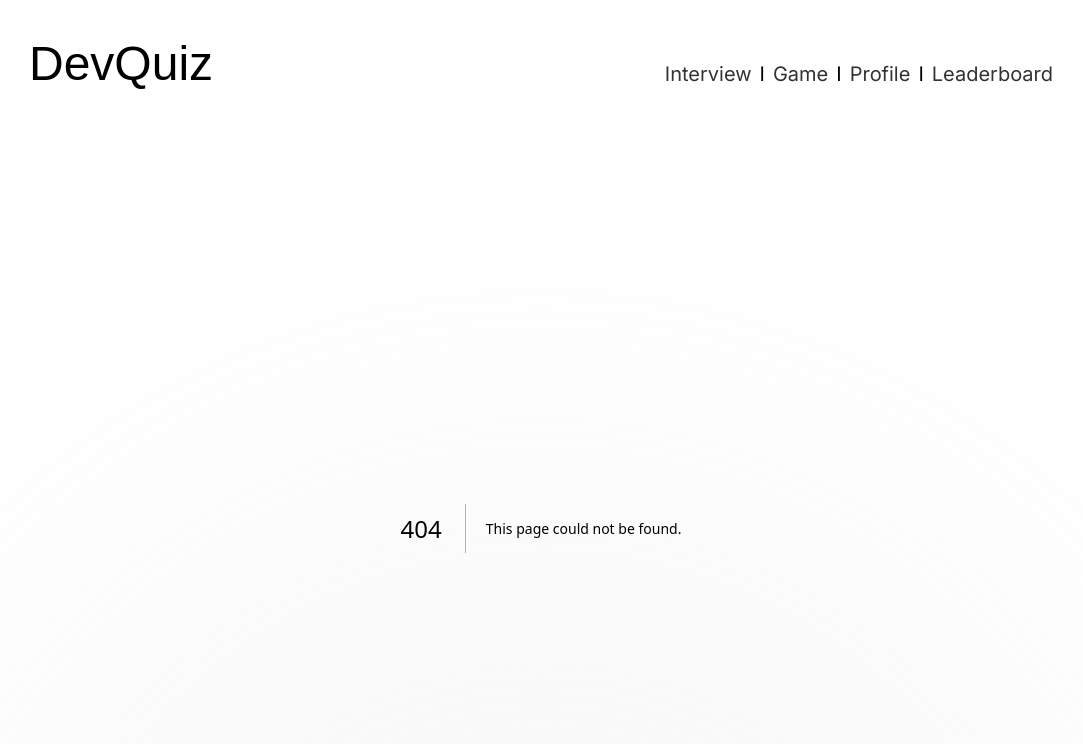
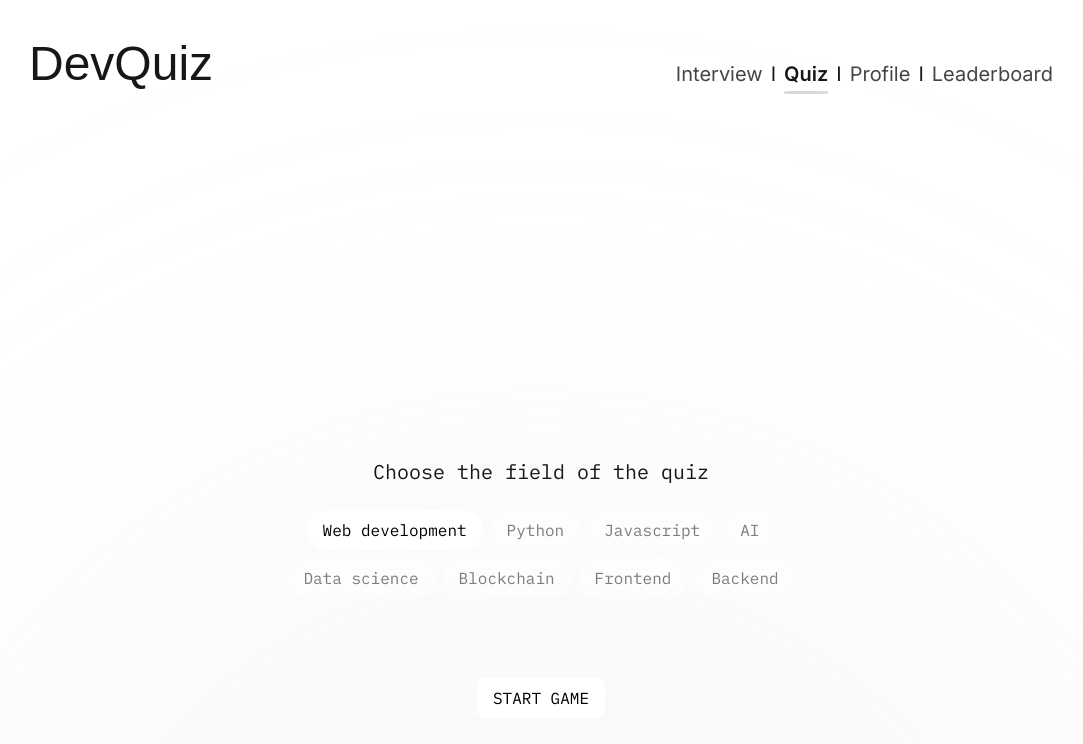
Before and after one commit to BChainbuddy/DevelopmentQuiz, a Next.js app: page /quiz in a window 1280 px wide. Before the commit this address had no page. Shown: the top 744 px of the page, without its empty margins (99-1182 px from the left). Built offline with nearby package versions, Linux system fonts and the light colour scheme; a web font is replaced by a local one.

Commit message:
renamed game page to quiz page

```diff
--- a/src/app/game/page.tsx
+++ b/src/app/quiz/page.tsx
@@ -5,7 +5,7 @@ import CircleLoading from "@/ui/CircleLoading";
 import { useState } from "react";
 import { categories } from "@/data/categories";
 
-export default function GamePage() {
+export default function QuizPage() {
   const [startGame, setStartGame] = useState(false);
   const [loadingGame, setLoadingGame] = useState(false);
 
--- a/src/components/LandingPage/LoginButton.tsx
+++ b/src/components/LandingPage/LoginButton.tsx
@@ -7,12 +7,12 @@ export default function LoginButton() {
     <>
       <button
         className="lg:text-2xl lg:px-14 lg:py-5 md:text-xl md:px-12 md:py-4 text-lg px-6 py-3 rounded-3xl bg-[#FFFFFF90] text-black hover:bg-[#FFF] transition-all duration-300 ease-in-out"
-        onClick={() => signIn("google", { callbackUrl: "/game" })}
+        onClick={() => signIn("google", { callbackUrl: "/quiz" })}
       >
         Login via GMAIL
       </button>
       <button
-        onClick={() => signIn("credentials", { callbackUrl: "/game" })}
+        onClick={() => signIn("credentials", { callbackUrl: "/quiz" })}
         className="lg:text-lg md:text-base text-sm text-white hover:text-white/60 transition-colors duration-300 ease-in-out border border-white rounded-2xl md:px-2 px-1.5 py-0.5"
       >
         Continue as Guest
--- a/src/components/Navigation/NavOptions.tsx
+++ b/src/components/Navigation/NavOptions.tsx
@@ -14,7 +14,7 @@ export default function NavOptions() {
         <>
           <NavOption href="/interview" name="Interview" />
           <p className={separatorClass}>I</p>
-          <NavOption href="/game" name="Game" />
+          <NavOption href="/quiz" name="Quiz" />
           <p className={separatorClass}>I</p>
           <NavOption href="/profile" name="Profile" />
           <p className={separatorClass}>I</p>
--- a/src/components/Navigation/SmNavBar.tsx
+++ b/src/components/Navigation/SmNavBar.tsx
@@ -11,7 +11,7 @@ export default function SmNavBar() {
   const pathname = usePathname();
 
   const navOptions = [
-    { href: "/game", name: "Game" },
+    { href: "/quiz", name: "Quiz" },
     { href: "/profile", name: "Profile" },
     { href: "/leaderboard", name: "Leaderboard" },
   ];
--- a/src/middleware.ts
+++ b/src/middleware.ts
@@ -16,5 +16,5 @@ export default withAuth(
 );
 
 export const config = {
-  matcher: ["/game/:path*", "/profile/:path*", "/leaderboard/:path*"],
+  matcher: ["/quiz/:path*", "/profile/:path*", "/leaderboard/:path*"],
 };
```
Also changed, not shown: 1 other file (tests, documents, lock files or other folders).
